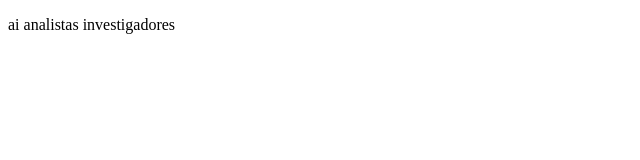
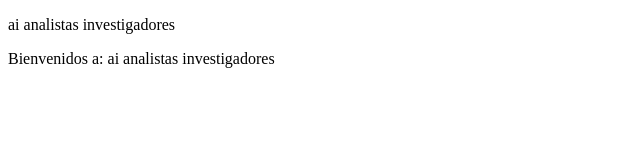
Before and after one commit to rosafroid/ai-analistas-investigadores, a plain HTML site: page index.html in a window 1280 px wide. Shown: the whole page, without its empty margins (0-640 px from the left). Drawn offline with Linux system fonts and the light colour scheme.

Commit message:
Agregue un cambio, con el creador de la pagina

```diff
--- a/index.html
+++ b/index.html
@@ -8,5 +8,6 @@
 </head>
 <body>
     <p> ai analistas investigadores </p>
+    <p> Bienvenidos a: ai analistas investigadores </p>
 </body>
 </html>
```
